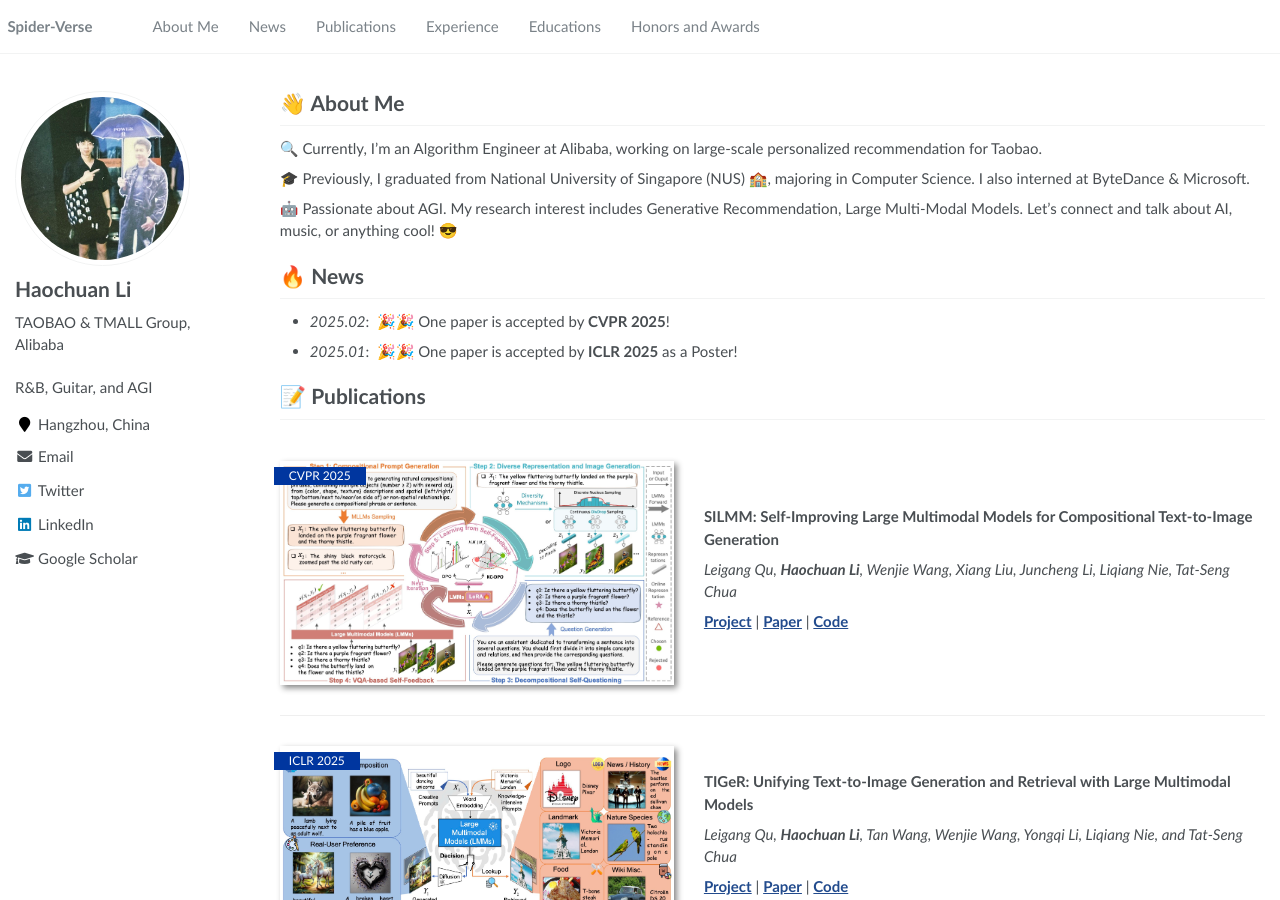
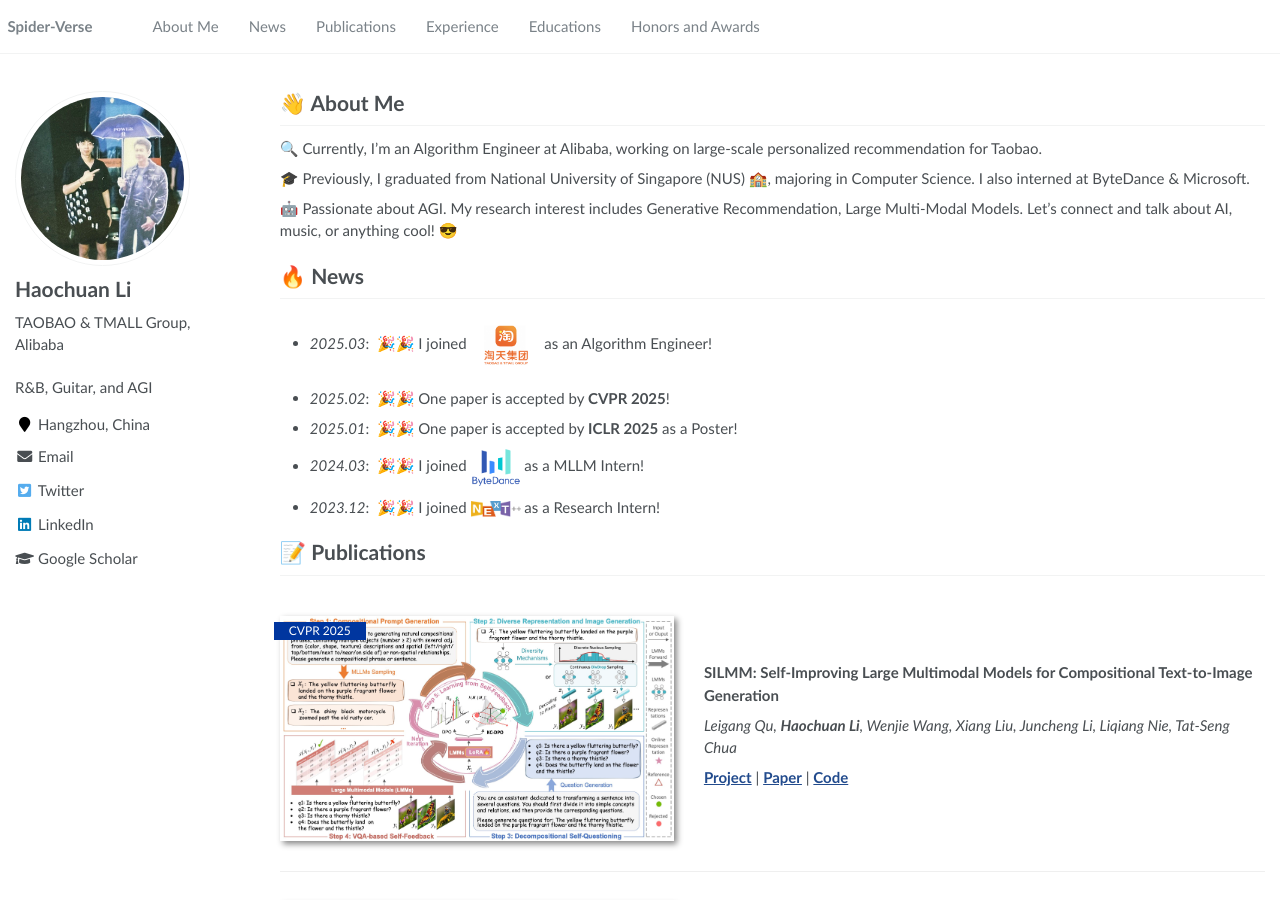
Before and after one commit to haochuan-li/haochuan-li.github.io, a Jekyll site: the page built from _pages/about.md, in a window 1280 px wide and 900 px high. Built offline with Jekyll 4.4.1, drawn with Linux system fonts in a browser that asks for light colours.

Commit message:
haochuan homepage 2025-03-05 v1

```diff
--- a/_pages/about.md
+++ b/_pages/about.md
@@ -25,8 +25,11 @@ redirect_from:
 
 
 # 🔥 News
+- *2025.03*: &nbsp;🎉🎉 I joined <img src="images/Taobao.png" alt="TAOBAO&TMALL Group" width="70"/> as an Algorithm Engineer!
 - *2025.02*: &nbsp;🎉🎉 One paper is accepted by **CVPR 2025**!
 - *2025.01*: &nbsp;🎉🎉 One paper is accepted by **ICLR 2025** as a Poster!
+- *2024.03*: &nbsp;🎉🎉 I joined <img src="images/Bytedance.png" alt="Bytedance" width="50"/> as a MLLM Intern!
+- *2023.12*: &nbsp;🎉🎉 I joined <img src="images/NExT.png" alt="NExT++" width="50"/> as a Research Intern!
 
 # 📝 Publications
 
```
Also changed, not shown: images/Bytedance.png (added), images/NExT.png (added), images/Taobao.png (added).
